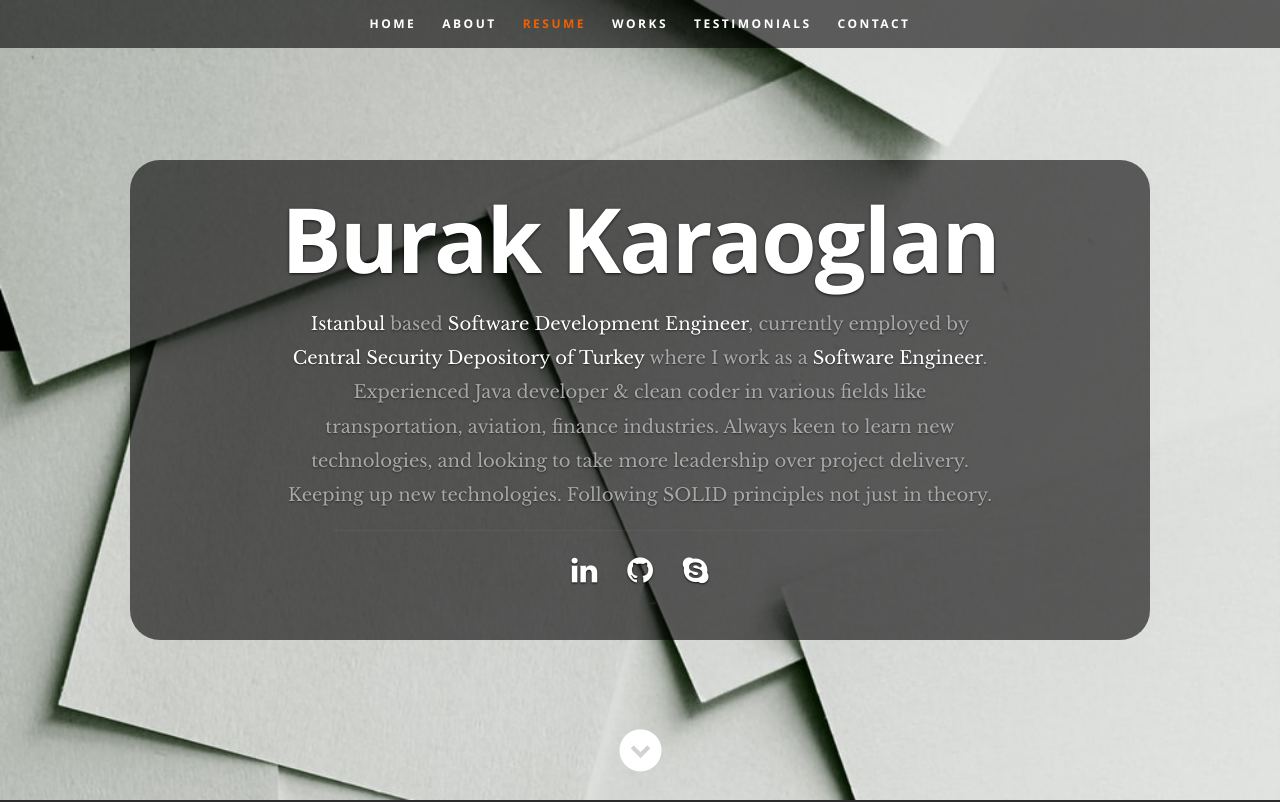
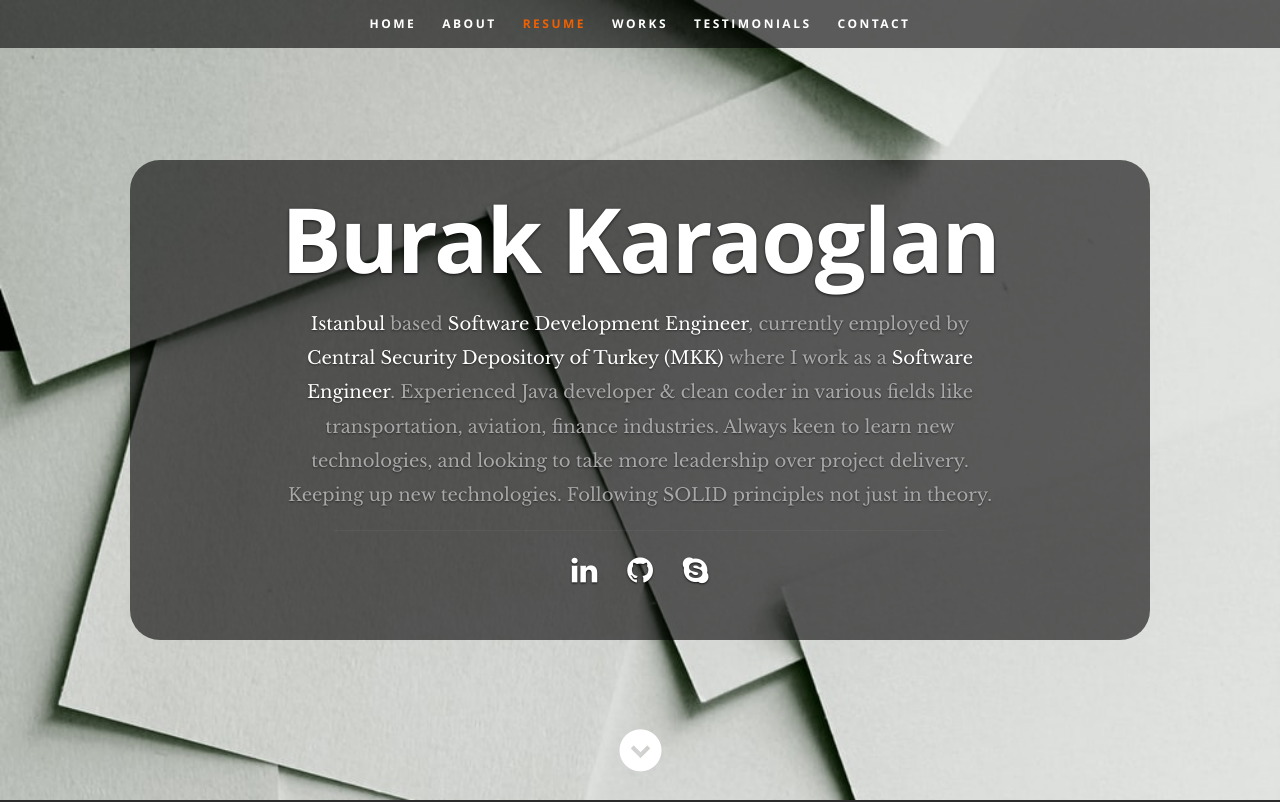
Before and after one commit to Karaoglan/burakkaraoglan.com, a React (Create React App) app: page / in a window 1280 px wide. Shown: the top 802 px of the page. Built offline with nearby package versions, Linux system fonts and the light colour scheme.

Commit message:
add link to employer

```diff
--- a/package.json
+++ b/package.json
@@ -2,7 +2,7 @@
   "name": "karaoglan-personal-web",
   "version": "0.1.0",
   "private": true,
-  "homepage" : "https://karaoglan.github.io/karaoglan.github.io",
+  "homepage" : "https://karaoglan.github.io",
   "dependencies": {
     "jquery": "^3.2.1",
     "react": "^16.2.0",
@@ -12,7 +12,7 @@
   },
   "scripts": {
     "predeploy": "yarn run build",
-    "deploy": "gh-pages -b master -d build",
+    "deploy": "gh-pages -d build",
     "start": "react-scripts start",
     "build": "react-scripts build",
     "test": "react-scripts test --env=jsdom",
--- a/public/resumeData.json
+++ b/public/resumeData.json
@@ -5,7 +5,8 @@
     "description": "Experienced Java developer & clean coder in various fields like transportation, aviation, finance industries. Always keen to learn new technologies, and looking to take more leadership over project delivery. Keeping up new technologies. Following SOLID principles not just in theory.",
     "image": "profilepic.png",
     "jobDescription": "Software Engineer",
-    "employer": "Central Security Depository of Turkey",
+    "employer": "Central Security Depository of Turkey (MKK)",
+    "employerLink": "https://www.mkk.com.tr/",
     "bio": "Over 5 years experience on Java technologies. In addition have a passion to master Golang.",
     "contactmessage": "What about a coffe?",
     "email": "burakkaraoglan@icloud.com",
--- a/src/Components/Header.js
+++ b/src/Components/Header.js
@@ -9,6 +9,7 @@ class Header extends Component {
       var description= this.props.data.description;
       var jobDescription= this.props.data.jobDescription;
       var employer= this.props.data.employer;
+      var employerLink = this.props.data.employerLink;
       var city= this.props.data.address.city;
       var networks= this.props.data.social.map(function(network){
         return <li key={network.name}><a href={network.url}><i className={network.className}></i></a></li>
@@ -37,7 +38,7 @@ class Header extends Component {
          <div className="banner-text">
             <h1 className="responsive-headline">{name}</h1>
             <h3><span>{city}</span> based <span>{occupation}</span>,
-            currently employed by <span>{employer}</span> where I work as a
+            currently employed by <a href={employerLink}><span>{employer}</span></a> where I work as a
             <span> {jobDescription}</span>. {description} </h3>
             <hr />
             <ul className="social">
```
